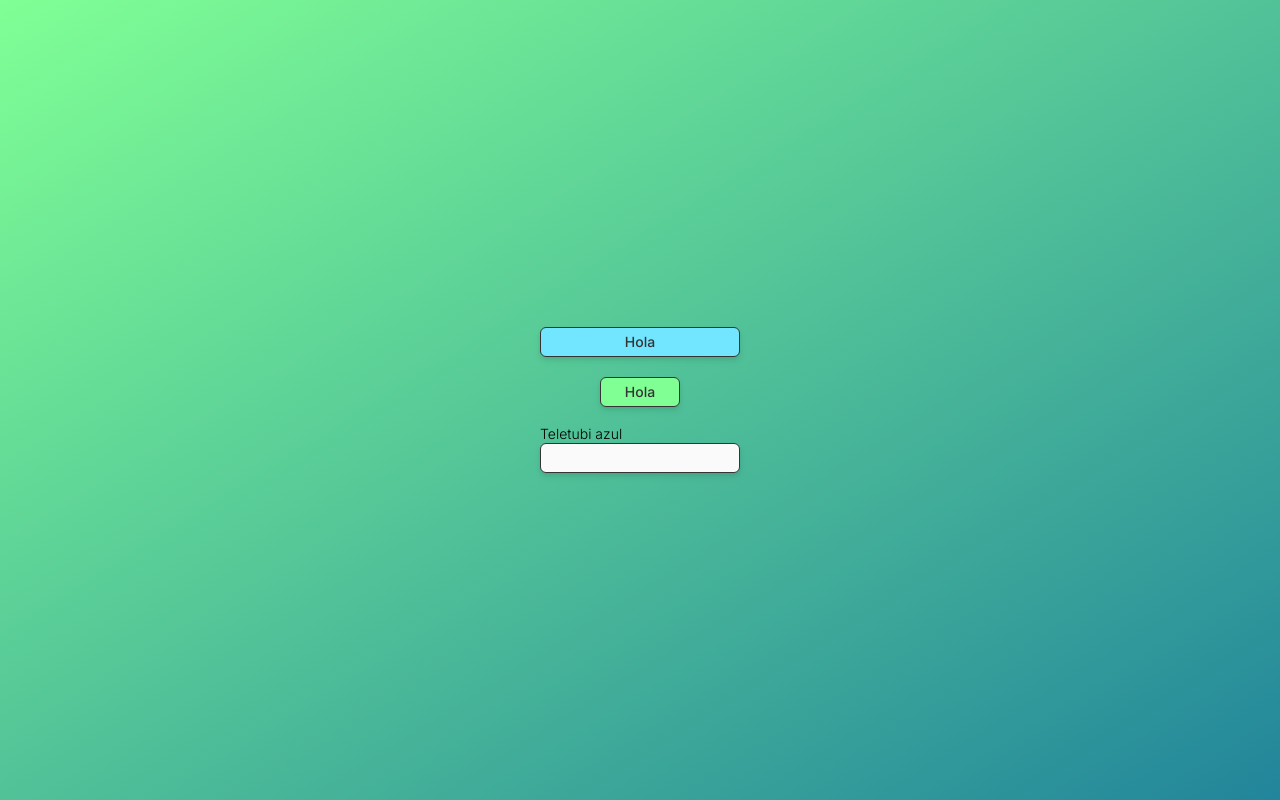
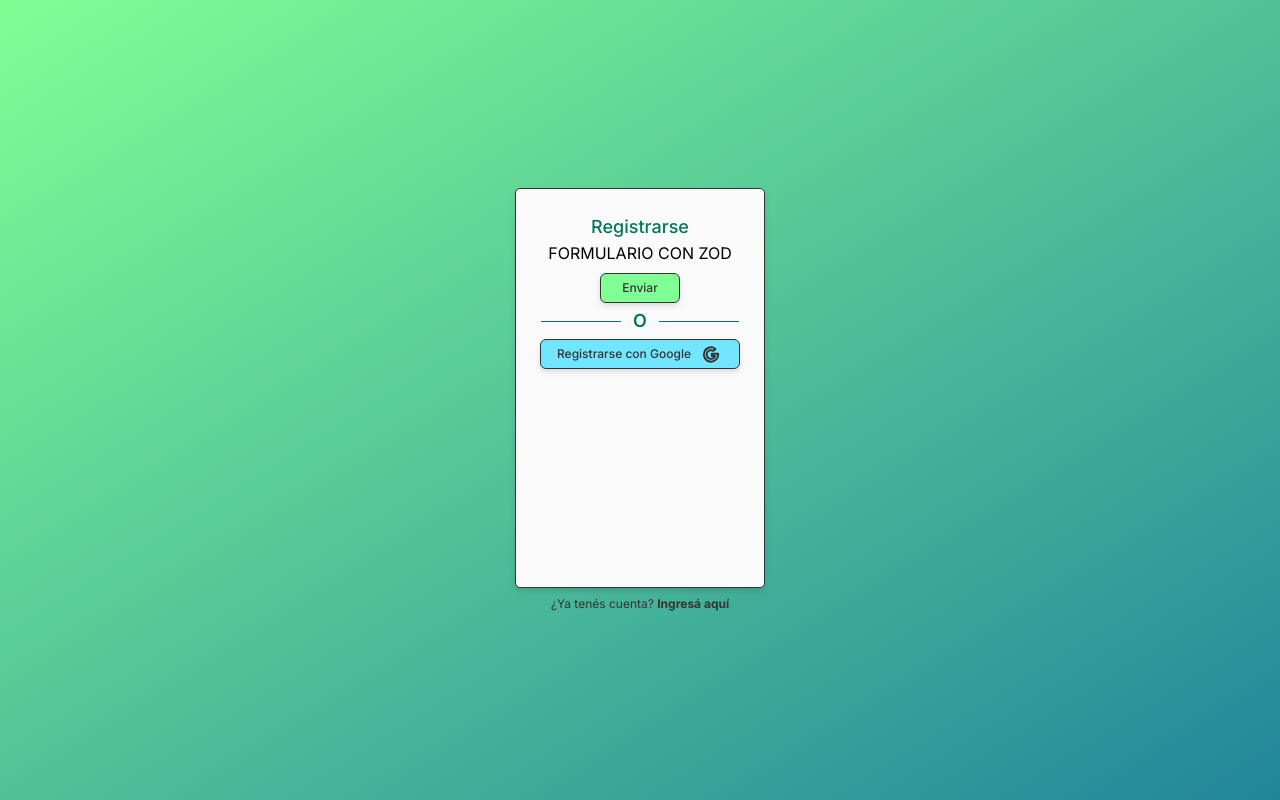
Before and after one commit to NicolasGabrieloni/meal-planner, a Next.js app: page / in a window 1280 px wide. Built offline with nearby package versions, Linux system fonts and the light colour scheme.

Commit message:
first register layout done

```diff
--- a/app/components/ui/button.tsx
+++ b/app/components/ui/button.tsx
@@ -12,9 +12,9 @@ const buttonVariants = cva(
         default:
           "bg-slate-900 text-slate-50 shadow hover:bg-slate-900/90 dark:bg-slate-50 dark:text-slate-900 dark:hover:bg-slate-50/90",
         blue_outlined:
-          "border border-[#343434] bg-[#72E5FF] drop-shadow-md hover:bg-blue-400 align-top min-w-[200px]",
+          "border border-[#343434] bg-[#72E5FF] drop-shadow-md text-xs hover:bg-blue-400 align-top min-w-[200px]",
         green_outlined:
-          "border border-[#343434] bg-[#80FF95] drop-shadow-md hover:bg-green-400",
+          "border border-[#343434] bg-[#80FF95] drop-shadow-md text-xs hover:bg-green-400",
       },
       size: {
         default: "h-[30px] w-[80px] px-4 py-2",
--- a/app/page.tsx
+++ b/app/page.tsx
@@ -1,12 +1,29 @@
 import { InputWithLabel } from "@/components/InputWithLabel";
 import { Button } from "@/components/ui/button";
+import { IconBrandGoogle } from "@tabler/icons-react";
 
 export default function Home() {
   return (
-    <div className="flex flex-col items-center gap-5">
-      <Button variant="blue_outlined">Hola</Button>
-      <Button variant="green_outlined">Hola</Button>
-      <InputWithLabel labelText="Teletubi azul" />
+    <div>
+      <div className="flex h-[400px] w-[250px] flex-col items-center rounded-[5px] border border-[#343434] bg-[#FAFAFA] p-6 drop-shadow-md">
+        <h2 className="text-lg font-medium text-[#00785C] ">Registrarse</h2>
+        <div>FORMULARIO CON ZOD</div>
+        <div className="flex flex-col items-center space-y-1 py-2">
+          <Button variant="green_outlined">Enviar</Button>
+          <div className="flex items-center space-x-3">
+            <div className="w-20 border-t border-[#00785C]"></div>
+            <h2 className="text-lg font-semibold text-[#00785C]">O</h2>
+            <div className="w-20 border-t border-[#00785C]"></div>
+          </div>
+          <Button variant="blue_outlined">
+            Registrarse con Google{" "}
+            <IconBrandGoogle height={19} className="ml-2" stroke={2.5} />
+          </Button>
+        </div>
+      </div>
+      <h3 className="pt-2 text-center text-xs text-[#343434]">
+        ¿Ya tenés cuenta? <span className="font-bold">Ingresá aquí</span>
+      </h3>
     </div>
   );
 }
```
